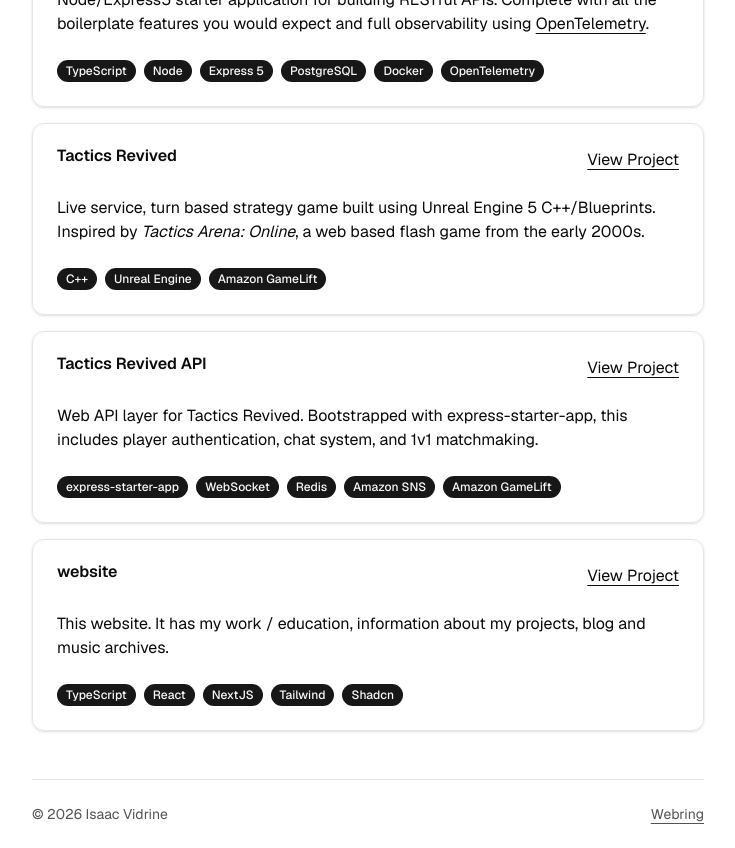
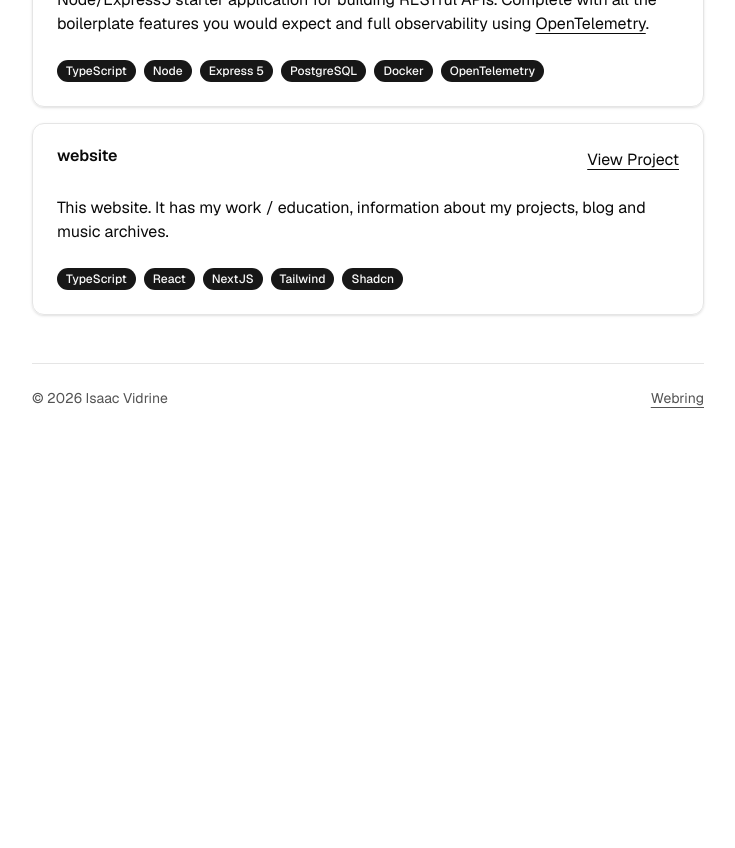
Before and after one commit to ividrine/website, a Next.js app: page /projects in a window 1280 px wide. Shown: the part 540-1388 px from the top of the page, without its empty margins (272-1007 px from the left). After the commit the page ends 972 px from the top, so only its background shows below. Built offline with nearby package versions, Linux system fonts and the light colour scheme.

Commit message:
update projects

```diff
--- a/app/music-archives/page.tsx
+++ b/app/music-archives/page.tsx
@@ -11,11 +11,12 @@
       <main className="w-full max-w-3xl py-12 px-12">
         <h1 className="text-center">Music Archives</h1>
         <p className="indent-6">
-          One true mark of great musicianship is the ability to tell interesting
-          stories through sound, not unlike how an author of a book uses natural
-          language to evoke imagery and feelings in the mind of the reader. This
-          is an archive of the pieces of music I created when I was actively
-          practicing.
+          One true mark of great musicianship is the ability to tell
+          sophisticated stories through sound by evoking complicated and unique
+          emotions within the listener. Music is a powerful form of
+          self-expression and is something I have a longstanding relationship
+          with. This is an archive of the pieces of music I created when I was
+          actively practicing and writing.
         </p>
         {/* Track Grid */}
         <AudioTrackList />
--- a/app/projects/page.tsx
+++ b/app/projects/page.tsx
@@ -21,9 +21,8 @@
         <h1 className="text-center">Projects</h1>
         <p className="indent-6">
           Over the past few years I have explored IaC and various IT operations,
-          SRE practices, dev/gitops workflows, boilerplate web services, and
-          even game development. Here are some of the projects I have built and
-          maintain.
+          SRE practices, dev/gitops workflows and boilerplate web services. Here
+          are some of the projects I have built and maintain.
         </p>
         <div className="flex flex-col gap-4 mt-4 items-stretch mt-8">
           <div>
@@ -103,69 +102,6 @@
           <div>
             <Card>
               <CardHeader>
-                <CardTitle>Tactics Revived</CardTitle>
-                <CardAction>
-                  <Link
-                    href="https://github.com/ividrine/TacticsRevived"
-                    target="_blank"
-                  >
-                    View Project
-                  </Link>
-                </CardAction>
-              </CardHeader>
-              <CardContent>
-                <p>
-                  Live service, turn based strategy game built using Unreal
-                  Engine 5 C++/Blueprints. Inspired by{" "}
-                  <em>Tactics Arena: Online</em>, a web based flash game from
-                  the early 2000s.
-                </p>
-              </CardContent>
-              <CardFooter>
-                <div className="flex flex-wrap gap-2">
-                  <Badge>C++</Badge>
-                  <Badge>Unreal Engine</Badge>
-                  <Badge>Amazon GameLift</Badge>
-                </div>
-              </CardFooter>
-            </Card>
-          </div>
-
-          <div>
-            <Card>
-              <CardHeader>
-                <CardTitle>Tactics Revived API</CardTitle>
-                <CardAction>
-                  <Link
-                    href="https://github.com/ividrine/tactics-api"
-                    target="_blank"
-                  >
-                    View Project
-                  </Link>
-                </CardAction>
-              </CardHeader>
-              <CardContent>
-                <p>
-                  Web API layer for Tactics Revived. Bootstrapped with
-                  express-starter-app, this includes player authentication, chat
-                  system, and 1v1 matchmaking.
-                </p>
-              </CardContent>
-              <CardFooter>
-                <div className="flex flex-wrap gap-2">
-                  <Badge>express-starter-app</Badge>
-                  <Badge>WebSocket</Badge>
-                  <Badge>Redis</Badge>
-                  <Badge>Amazon SNS</Badge>
-                  <Badge>Amazon GameLift</Badge>
-                </div>
-              </CardFooter>
-            </Card>
-          </div>
-
-          <div>
-            <Card>
-              <CardHeader>
                 <CardTitle>website</CardTitle>
                 <CardAction>
                   <Link
```
